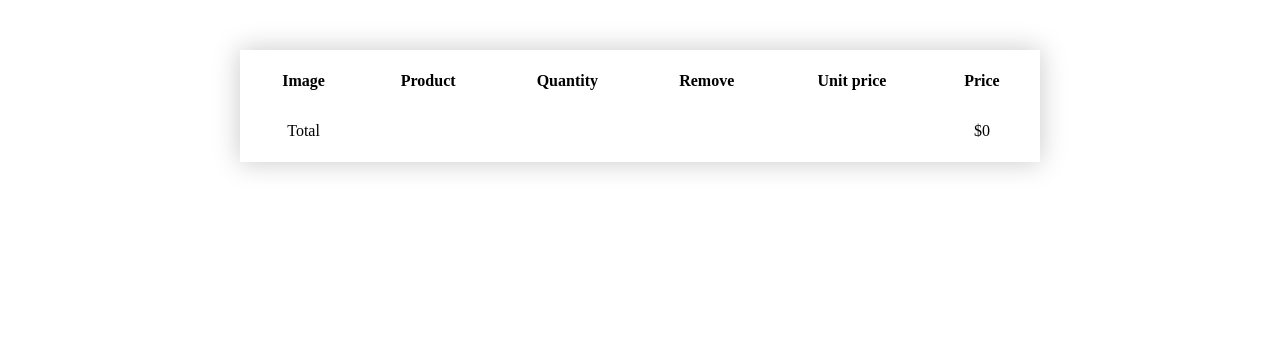
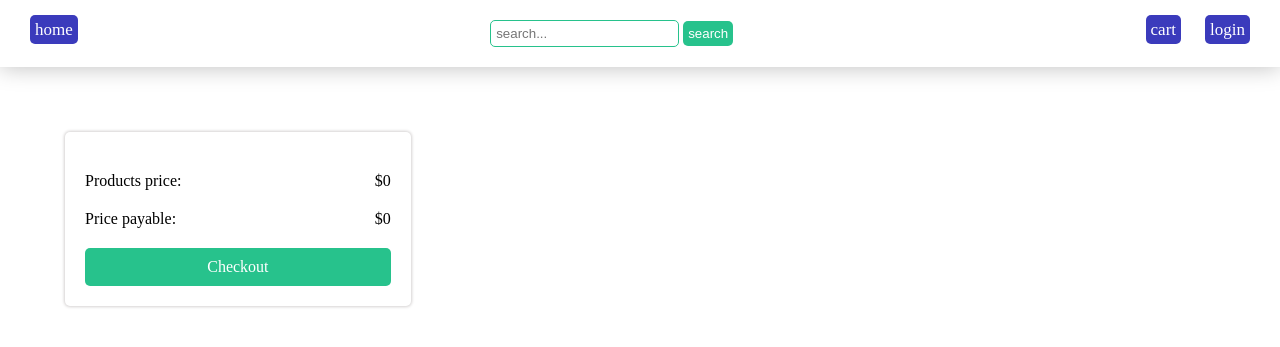
Before and after one commit to alirahmnicode/e-commerce-, a Django app: page /cart/ in a window 1280 px wide. Shown: the top 347 px of the page. Run offline with Django 4.2, Linux system fonts and the light colour scheme.

Commit message:
responsive

```diff
--- a/cart/templates/cart/cart.html
+++ b/cart/templates/cart/cart.html
@@ -1,55 +1,69 @@
 {% extends 'base.html' %}
 {% load static %}
-{% block title %} cart {% endblock title %}
+{% block head %}
+<link rel="stylesheet" href="{% static 'cart.css' %}?{% now 'U' %}">
+<title>cart</title>
+{% endblock head %}
 {% block content %}
-
-<table class="cart">
-    <thead>
-        <tr>
-            <th>Image</th>
-            <th>Product</th>
-            <th>Quantity</th>
-            <th>Remove</th>
-            <th>Unit price</th>
-            <th>Price</th>
-        </tr>
-    </thead>
-    <tbody>
+{% include 'inc/nav.html' %}
+<div class="cart">
+    <div class="price">
+        <div>
+            <div>
+                <div>Products price:</div>
+                <div>${{ cart.get_total_price }}</div>
+            </div>
+            <div>
+                <div>Price payable:</div>
+                <div>${{ cart.get_total_price }}</div>
+            </div>
+        </div>
+        <div>
+            <a href="" class="checkout">Checkout</a>
+        </div>
+    </div>
+    <div class="container">
+        <div class="products">
             {% for item in cart %}
             {% with product=item.product %}
-        <tr>
-            <td>
+            <div class="product">
+                <div class="cover">
                     <a href="{{ product.get_absolute_url }}">
                         <img src="{{ product.image.url}}" />
                     </a>
-            </td>
-            <td>{{ product.name }}</td>
-            <td>
+                </div>
+                <div class="info">
+                    <div>
+                        <span>{{ product.name }}</span>
+                    </div>
+                    <div class="options">
+                        <ul>
+                            {% for options in product.options.all %}
+                            <li>{{options.opt}}</li>
+                            {% endfor %}
+                        </ul>
+                    </div>
                     <div class="quantity">
                         <div class="plus">&plus;</div>
                         <div>{{ item.quantity }}</div>
                         <div class="minus">&#8722;</div>
                     </div>
-            </td>
-            <td>
                     <form action="{% url 'cart:remove' %}" method="post">
                         {% csrf_token %}
-                    <input type="submit" value="Remove" class="danger">
+                        <input type="submit" value="Remove" class="danger alert">
                         <input type="hidden" name="product_id" value="{{product.pk}}">
                     </form>
-            </td>
-            <td class="num">${{ item.price }}</td>
-            <td class="num">${{ item.total_price }}</td>
-        </tr>
+                    <div>
+                        <span>${{ item.price }}</span>
+                        <span>${{ item.total_price }}</span>
+                    </div>
+                </div>
+            </div>
             {% endwith %}
             {% endfor %}
-        <tr class="total">
-            <td>Total</td>
-            <td colspan="4"></td>
-            <td class="num total-price">${{ cart.get_total_price }}</td>
-        </tr>
-    </tbody>
-</table>
+        </div>
+    </div>
+</div>
 {% endblock content %}
 
 
--- /dev/null
+++ b/static/cart.css
@@ -0,0 +1,90 @@
+.cart {
+  display: flex;
+  justify-content: space-between;
+  margin: 50px;
+}
+
+.container {
+  flex: 70%;
+}
+
+.price {
+  flex: 30%;
+  padding: 20px;
+  margin: 15px;
+  border-radius: 5px;
+  box-shadow: 0 0 3px 1px #d5d2d2;
+  height: 100%;
+}
+
+.price > div:first-child > div {
+  display: flex;
+  justify-content: space-between;
+  margin: 20px 0;
+}
+
+.checkout {
+  width: 100%;
+  background-color: #27c28c;
+  color: #fff;
+  border-radius: 5px;
+  text-align: center;
+  display: block;
+  padding: 10px 0;
+}
+.product {
+  padding: 10px;
+  margin: 15px;
+  border-radius: 5px;
+  box-shadow: 0 0 3px 1px #d5d2d2;
+}
+
+.product > .cover img {
+  width: 200px;
+}
+
+.quantity {
+  display: flex;
+  justify-content: space-between;
+  align-items: center;
+  margin: 5px 0;
+}
+
+.plus,
+.minus {
+  font-size: 20px;
+  cursor: pointer;
+  padding: 10px;
+  border-radius: 5px;
+}
+
+.plus:hover,
+.minus:hover {
+  box-shadow: 0 0 3px 1px #ccc;
+}
+
+.product form {
+  text-align: center;
+}
+
+.cart-title {
+  font-size: 20px;
+}
+.product {
+  display: flex;
+  justify-content: space-between;
+}
+
+.product > div {
+  margin: 0 10px;
+}
+
+.info {
+  display: flex;
+  flex-direction: column;
+  align-items: center;
+}
+
+.info > div {
+  margin: 20px 0;
+}
--- /dev/null
+++ b/static/nav.css
@@ -0,0 +1,53 @@
+/* nav */
+nav {
+  display: flex;
+  justify-content: space-between;
+  box-shadow: 0 0 23px 0 #bdbdbd;
+  padding: 20px;
+}
+
+nav a {
+  margin: 0 10px;
+  color: #9b9b9b;
+  font-size: 17px;
+}
+
+nav a:hover {
+  color: black;
+}
+
+nav .search input[type="search"] {
+  border: 1px solid #27c28c;
+  outline: none;
+  padding: 5px;
+  border-radius: 5px;
+}
+
+.search-box {
+  background-color: #27c28c;
+  border-radius: 5px;
+  padding: 5px;
+  color: #fff;
+}
+
+.menu-btn {
+  cursor: pointer;
+  display: none;
+}
+.menu-btn > div {
+  width: 20px;
+  height: 2px;
+  background-color: rgb(92, 92, 92);
+  margin: 5px 0;
+}
+
+
+@media only screen and (max-width: 500px) {
+  .logo,
+  .items {
+    display: none;
+  }
+  .menu-btn {
+    display: block;
+  }
+}
--- a/static/style.css
+++ b/static/style.css
@@ -68,7 +68,7 @@ button {
 }
 
 .box-hover:hover {
-  box-shadow: 0 0 28px 2px #d1c6cc;
+  box-shadow: 0 0 10px 1px #c2c2c2;
 }
 
 .line-through {
@@ -87,38 +87,7 @@ button {
   border-radius: 5px;
   color: #fff;
 }
-/* nav */
-nav {
-  display: flex;
-  justify-content: space-between;
-  box-shadow: 0 0 23px 0 #bdbdbd;
-  padding: 20px;
-}
 
-nav a {
-  margin: 0 10px;
-  color: #9b9b9b;
-  font-size: 17px;
-}
-
-nav a:hover {
-  color: black;
-}
-
-nav .search input[type="search"] {
-  border: 1px solid #27c28c;
-  outline: none;
-  padding: 5px;
-  border-radius: 5px;
-}
-
-.search-box {
-  background-color: #27c28c;
-  border-radius: 5px;
-  padding: 5px;
-  color: #fff;
-}
-/* products */
 .title-box {
   background: #f7de3a;
   border-radius: 6px;
@@ -126,169 +95,17 @@ nav .search input[type="search"] {
   color: #664d03;
   margin-bottom: 12px;
 }
-.p-box {
-  display: flex;
-  flex-direction: column;
-  align-items: center;
-  margin: 50px 0;
+
+.popup {
+  width: 100%;
+  height: 100%;
+  background-color: #fff;
+  position: fixed;
+  top: 100%;
+  transition: 0.8s;
 }
 
-.product {
-  text-align: center;
-  margin: 20px;
-  width: 200px;
+.close-popup {
+  font-size: 30px;
+  cursor: pointer;
 }
-
-.product img {
-  width: 200px;
-  height: 200px;
-  object-fit: contain;
-}
-
-.product .categories {
-  display: flex;
-}
-
-.boxes {
-  display: flex;
-  flex-wrap: wrap;
-  justify-content: center;
-  align-items: center;
-}
-
-.boxes > a > div {
-  margin: 10px 20px;
-  box-shadow: 0 0 15px 0px #ccc;
-  height: 300px;
-  display: flex;
-  flex-direction: column;
-  justify-content: space-between;
-}
-.price {
-  padding: 5px;
-}
-.categoreis-boxes {
-  display: flex;
-  flex-wrap: wrap;
-  justify-content: space-between;
-}
-.category {
-  text-align: center;
-  border-radius: 50%;
-  width: 200px;
-  height: 200px;
-  margin: 10px 20px;
-  box-shadow: 0 0 15px 0px #ccc;
-}
-
-.category img {
-  width: 200px;
-  height: 200px;
-  border-radius: 50%;
-  object-fit: contain;
-}
-
-/* cart */
-
-.cart {
-  box-shadow: 0 0 25px 1px #ccc;
-  padding: 5px;
-  width: 800px;
-  margin: 50px auto;
-}
-
-.cart img {
-  width: 100px;
-}
-
-.cart tr {
-  text-align: center;
-}
-
-.cart tbody {
-  margin: 20px 0;
-}
-
-.cart th,
-.cart td {
-  padding: 15px;
-}
-
-.cart tr:hover {
-  box-shadow: 0 0 25px 1px #ccc;
-}
-
-.quantity {
-  display: flex;
-  justify-content: space-between;
-  align-items: center;
-}
-
-.plus,
-.minus {
-  font-size: 20px;
-  cursor: pointer;
-
-  padding: 10px;
-  border-radius: 5px;
-}
-.plus:hover,
-.minus:hover {
-  box-shadow: 0 0 25px 1px #ccc;
-}
-
-/* detail-product */
-.detail-product {
-  display: flex;
-  justify-content: space-between;
-  margin: 25px 0;
-}
-
-.detail-product > .product {
-  flex: 70%;
-  margin-left: 25px;
-}
-
-.detail-product > .product > .image img {
-  width: 500px;
-  height: 100%;
-}
-
-.detail-product > .similar-product {
-  flex: 30%;
-}
-
-.similar-product > .p-box {
-  margin: 0;
-}
-
-.similar-product .product img {
-  width: 100px;
-  height: 100px;
-  object-fit: contain;
-}
-
-/* products list */
-.products-container {
-  display: flex;
-}
-
-.pr-list {
-  flex: 80%;
-}
-.filters {
-  flex: 20%;
-  text-align: right;
-  margin-top: 50px;
-  box-shadow: 0 0 4px 1px #ccc inset;
-  border-radius: 5px;
-  padding: 10px;
-}
-
-.filter a {
-  color: royalblue;
-}
-
-.filter > div {
-  margin: 10px 10px;
-}
--- a/templates/base.html
+++ b/templates/base.html
@@ -6,19 +6,25 @@
     <meta charset="UTF-8">
     <meta http-equiv="X-UA-Compatible" content="IE=edge">
     <meta name="viewport" content="width=device-width, initial-scale=1.0">
+    <link rel="stylesheet" href="{% static 'nav.css' %}?{% now 'U' %}">
     <link rel="stylesheet" href="{% static 'style.css' %}?{% now 'U' %}">
-    <title>
-        {% block title %}
-        {% endblock title %}
-    </title>
+    {% block head %}
+
+    {% endblock head %}
+
 </head>
 
 <body>
 
     {% block content %}
     {% endblock content %}
-
-
+    <div class="popup">
+        <div class="close-popup">&times;</div>
+        <div class="items">
+            <a href="{% url 'cart:index' %}" class="item-box">cart</a>
+            <a href="" class="item-box">login</a>
+        </div>
+    </div>
     {% block js %}
     {% endblock js %}
 
--- a/templates/inc/nav.html
+++ b/templates/inc/nav.html
@@ -12,4 +12,9 @@
         <a href="{% url 'cart:index' %}" class="item-box">cart</a>
         <a href="" class="item-box">login</a>
     </div>
+    <div class="menu-btn">
+        <div></div>
+        <div></div>
+        <div></div>
+    </div>
 </nav>
```
Also changed, not shown: product/templates/product/detail.html (+19 -5 lines), product/templates/product/products_list.html (+15 -9 lines), static/js/app.js (added, +10 -0 lines), static/product-detail.css (added, +85 -0 lines), static/product-list.css (added, +36 -0 lines), static/product.css (added, +61 -0 lines), templates/index.html (+10 -4 lines). Lines whose indentation alone changed are shown as unchanged.
